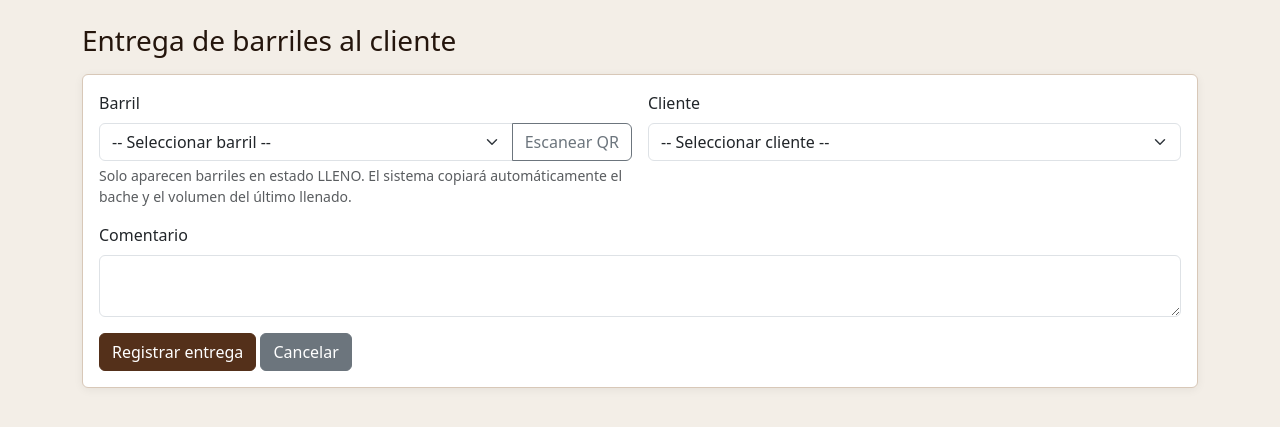
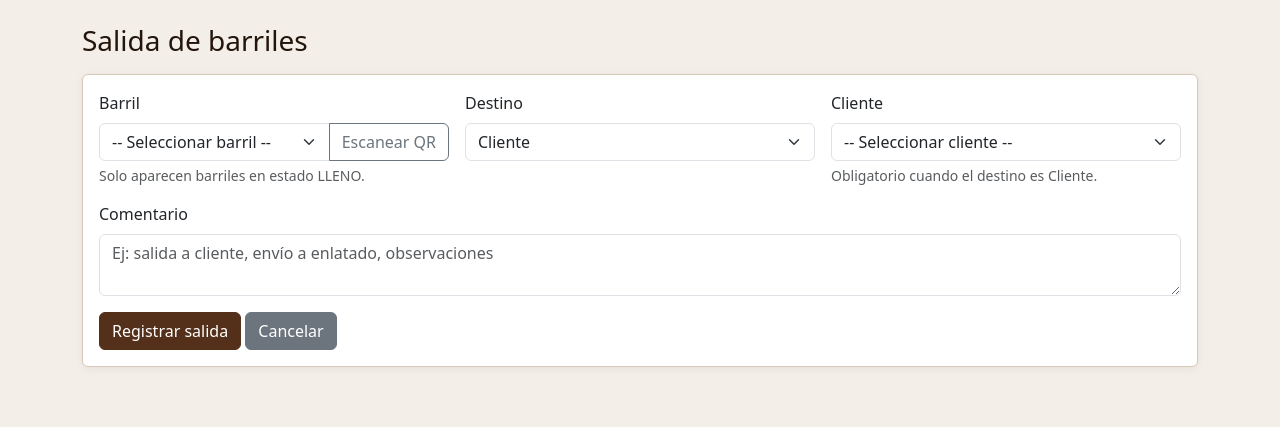
Before and after one commit to afosorioh/brewadministrator, a Python web app: template app/templates/barriles/entrega.html in a window 1280 px wide. Shown: the part 56-483 px from the top of the page. Run offline with Jinja, Linux system fonts and the light colour scheme; the template is opened without the code that fills it, so the values that code supplies are empty.

Commit message:
mejorar entrega para soportar salida a latas

```diff
--- a/app/templates/barriles/entrega.html
+++ b/app/templates/barriles/entrega.html
@@ -1,12 +1,12 @@
 {% extends "base.html" %}
-{% block title %}Entrega de barriles{% endblock %}
+{% block title %}Salida de barriles{% endblock %}
 
 {% block content %}
-<h1 class="h3 mb-3">Entrega de barriles al cliente</h1>
+<h1 class="h3 mb-3">Salida de barriles</h1>
 
 <form method="post" class="card p-3">
   <div class="row g-3">
-    <div class="col-md-6">
+    <div class="col-md-4">
       <label class="form-label">Barril</label>
       <div class="input-group">
         <select name="id_barril" id="id_barril_entrega" class="form-select" required>
@@ -28,32 +28,59 @@
         </button>
       </div>
       <div id="qr_result_entrega" class="small mt-2 d-none"></div>
-    <div class="form-text">
-        Solo aparecen barriles en estado LLENO. El sistema copiará automáticamente el bache y el volumen del último llenado.
-    </div>
+      <div class="form-text">Solo aparecen barriles en estado LLENO.</div>
     </div>
 
-    <div class="col-md-6">
+    <div class="col-md-4">
+      <label class="form-label">Destino</label>
+      <select name="destino" id="destino" class="form-select" required onchange="toggleDestino()">
+        <option value="CLIENTE">Cliente</option>
+        <option value="LATAS">Latas</option>
+      </select>
+    </div>
+
+    <div class="col-md-4" id="bloque_cliente">
       <label class="form-label">Cliente</label>
-      <select name="id_cliente" class="form-select" required>
+      <select name="id_cliente" id="id_cliente" class="form-select">
         <option value="">-- Seleccionar cliente --</option>
         {% for c in clientes %}
           <option value="{{ c.id }}">
-            {{ c.nombre }}{% if c.tipo %} - {{ c.tipo }}{% endif %}
+            {{ c.nombre }}
           </option>
         {% endfor %}
       </select>
+      <div class="form-text">Obligatorio cuando el destino es Cliente.</div>
     </div>
 
     <div class="col-12">
       <label class="form-label">Comentario</label>
-      <textarea name="comentario" class="form-control" rows="2"></textarea>
+      <textarea name="comentario" class="form-control" rows="2"
+                placeholder="Ej: salida a cliente, envío a enlatado, observaciones"></textarea>
     </div>
   </div>
 
   <div class="mt-3">
-    <button class="btn btn-primary">Registrar entrega</button>
+    <button class="btn btn-primary">Registrar salida</button>
     <a href="{{ url_for('barriles.lista') }}" class="btn btn-secondary">Cancelar</a>
   </div>
 </form>
+
+<script>
+function toggleDestino() {
+  const destino = document.getElementById("destino").value;
+  const bloqueCliente = document.getElementById("bloque_cliente");
+  const selectCliente = document.getElementById("id_cliente");
+
+  if (destino === "CLIENTE") {
+    bloqueCliente.style.display = "";
+    selectCliente.setAttribute("required", "required");
+  } else {
+    bloqueCliente.style.display = "none";
+    selectCliente.removeAttribute("required");
+    selectCliente.value = "";
+  }
+}
+
+document.addEventListener("DOMContentLoaded", toggleDestino);
+</script>
 {% endblock %}
--- a/app/templates/barriles/lista.html
+++ b/app/templates/barriles/lista.html
@@ -9,7 +9,7 @@
       <a href="{{ url_for('barriles.crear') }}" class="btn btn-primary">Alta individual</a>
       <a href="{{ url_for('barriles.crear_lote') }}" class="btn btn-outline-primary">Alta por lote</a>
       <a href="{{ url_for('barriles.llenado') }}" class="btn btn-outline-primary">Llenado</a>
-      <a href="{{ url_for('barriles.entrega') }}" class="btn btn-outline-primary">Entrega</a>
+      <a href="{{ url_for('barriles.entrega') }}" class="btn btn-outline-primary">Salida</a>
       <a href="{{ url_for('barriles.devolucion') }}" class="btn btn-outline-primary">Devolución</a>
       <a href="{{ url_for('barriles.lavado') }}" class="btn btn-outline-primary">Lavado</a>
       <a href="{{ url_for('barriles.consultas') }}" class="btn btn-outline-dark">Consultas</a>
```
Also changed, not shown: app/routes/barriles.py (+53 -23 lines). Lines whose indentation alone changed are shown as unchanged.
